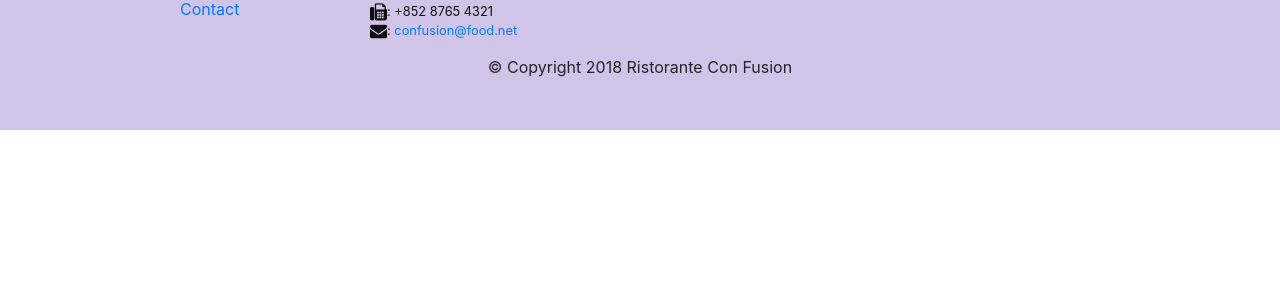
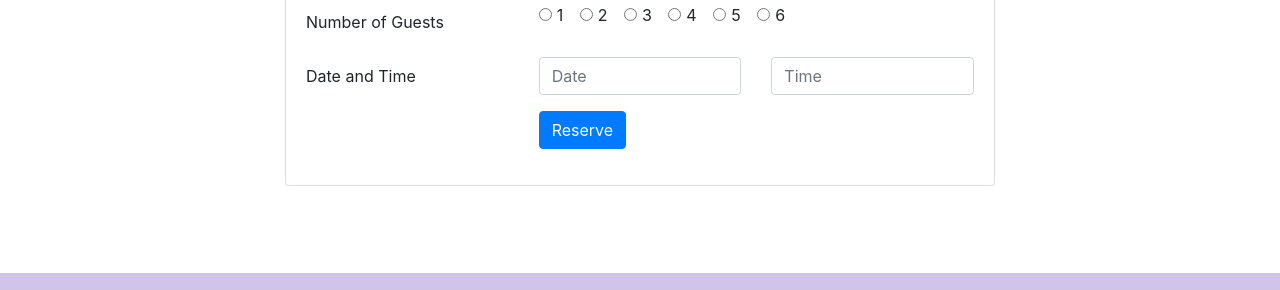
Before and after one commit to simonavilav/bs4-project, a website: page index.html in a window 1280 px wide. Shown: the part 1661-1951 px from the top of the page. Before the commit the page ends 1791 px from the top, so only its background shows below. Drawn offline with nearby package versions, Linux system fonts and the light colour scheme.

Commit message:
Images, reserve form, go to reserve button.

```diff
--- a/index.html
+++ b/index.html
@@ -39,8 +39,11 @@
                     <h1>Ristorante con Fusion</h1>
                     <p>We take inspiration from the World's best cuisines, and create a unique fusion experience. Our lipsmacking creations will tickle your culinary senses!</p>
                 </div>
-                <div class="col-12 col-sm align-self-center">
+                <div class="col-12 col-sm-3 align-self-center">
                     <img src="img/logo.png" class="img-fluid">
+                </div>
+                <div class="col-12 col-sm-3 align-self-center">
+                    <a class="btn btn-warning btn-block" href="#reserve" role="button">Reserve Table</a>
                 </div>
             </div>
         </div>
@@ -70,8 +73,14 @@
                 <h3>This Month"s Promotions</h3>
             </div>
             <div class="col col-sm col-md">
-                <h2>Weekend Grand Buffet</h2>
-                <p class="d-none d-sm-block">Featuring mouthwatering combinations with a choice of five different salads, six enticing appetizers, six main entrees and five choicest desserts. Free flowing bubbly and soft drinks. All for just $19.99 per person </p>
+                <div class="media">
+                    <div class="media-body">
+                        <h2 class="mt-0">Weekend Grand Buffet <span class="badge badge-danger">NEW</span></h2>
+                        <p class="d-none d-sm-block">Featuring mouthwatering combinations with a choice of five different salads, six enticing appetizers, six main entrees and five choicest desserts. Free flowing bubbly and soft drinks. All for just $19.99 per person </p>
+                    </div>
+                    <img class="d-flex ml-3 img-thumbnail align-self-center"
+                    src="img/buffet.png">
+                </div>
             </div>
         </div>
 
@@ -87,6 +96,67 @@
                         <h2>Alberto Somayya</h2>
                         <h4>Executive Chef</h4>
                         <p class="d-none d-sm-block">Award winning three-star Michelin chef with wide International experience having worked closely with whos-who in the culinary world, he specializes in creating mouthwatering Indo-Italian fusion experiences. </p>
+                    </div>
+                </div>
+            </div>
+        </div>
+
+        <div id="reserve" class="row row-content">
+            <div class="col-12 col-sm-8 offset-sm-2">
+                <div class="card">
+                    <h3 class="card-header bg-warning text-white">Reserve a Table</h3>
+                    <div class="card-body">
+                        <div class="form-group row">
+                            <label for="numguest" class="col-12 col-sm-4 col-form-label">Number of Guests</label>
+                            <div class="col-12 col-sm-8">
+                                <div class="form-check form-check-inline">
+                                    <input class="form-check-input" type="radio" name="numguest"
+                                        id="numguest1" value="1">
+                                    <label class="form-check-label" for="numguest">1</label>
+                                </div>
+                                <div class="form-check form-check-inline">
+                                    <input class="form-check-input" type="radio" name="numguest"
+                                        id="numguest2" value="2">
+                                    <label class="form-check-label" for="numguest">2</label>
+                                </div>
+                                <div class="form-check form-check-inline">
+                                    <input class="form-check-input" type="radio" name="numguest"
+                                        id="numguest3" value="3">
+                                    <label class="form-check-label" for="numguest">3</label>
+                                </div>
+                                <div class="form-check form-check-inline">
+                                    <input class="form-check-input" type="radio" name="numguest"
+                                        id="numguest4" value="4">
+                                    <label class="form-check-label" for="numguest">4</label>
+                                </div>
+                                <div class="form-check form-check-inline">
+                                    <input class="form-check-input" type="radio" name="numguest"
+                                        id="numguest5" value="5">
+                                    <label class="form-check-label" for="numguest">5</label>
+                                </div>
+                                <div class="form-check form-check-inline">
+                                    <input class="form-check-input" type="radio" name="numguest"
+                                        id="numguest6" value="6">
+                                    <label class="form-check-label" for="numguest">6</label>
+                                </div>
+                            </div>
+                        </div>
+                        <div class="form-group row">
+                            <label for="datetime" class="col-12 col-sm-4 col-form-label">Date and Time</label>
+                            <div class="col-sm-4">
+                                <input type="text" class="form-control" id="date" name="date"
+                                    placeholder="Date">
+                            </div>
+                            <div class="col-sm-4">
+                                <input type="text" class="form-control" id="time" name="time"
+                                    placeholder="Time">
+                            </div>
+                        </div>
+                        <div class="form-group row">
+                            <div class="col-12 offset-sm-4">
+                                <button type="submit" class="btn btn-primary">Reserve</button>
+                            </div>
+                        </div>
                     </div>
                 </div>
             </div>
```
